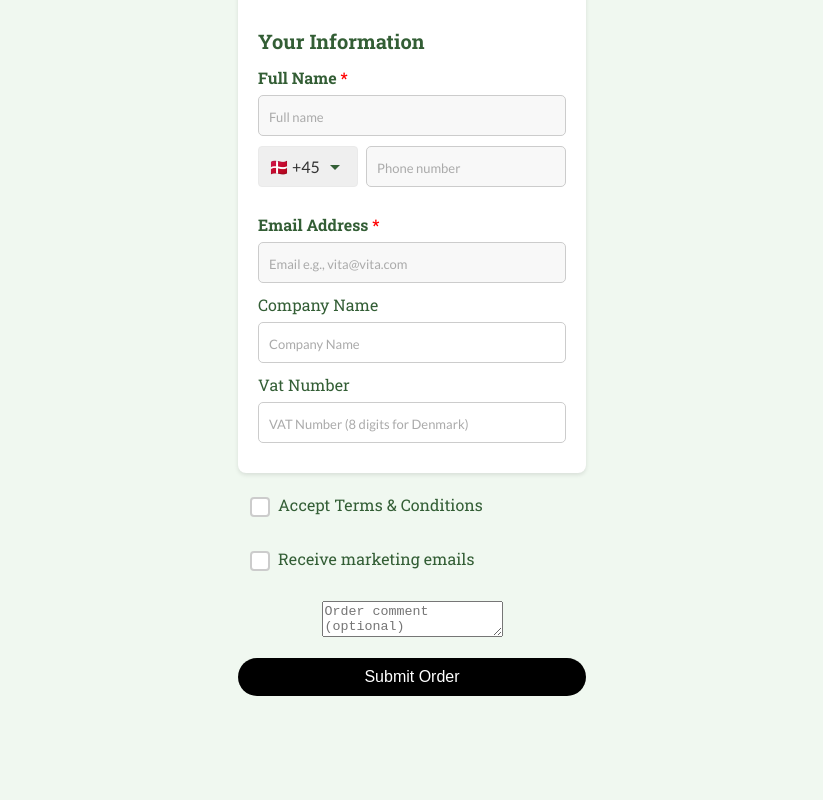
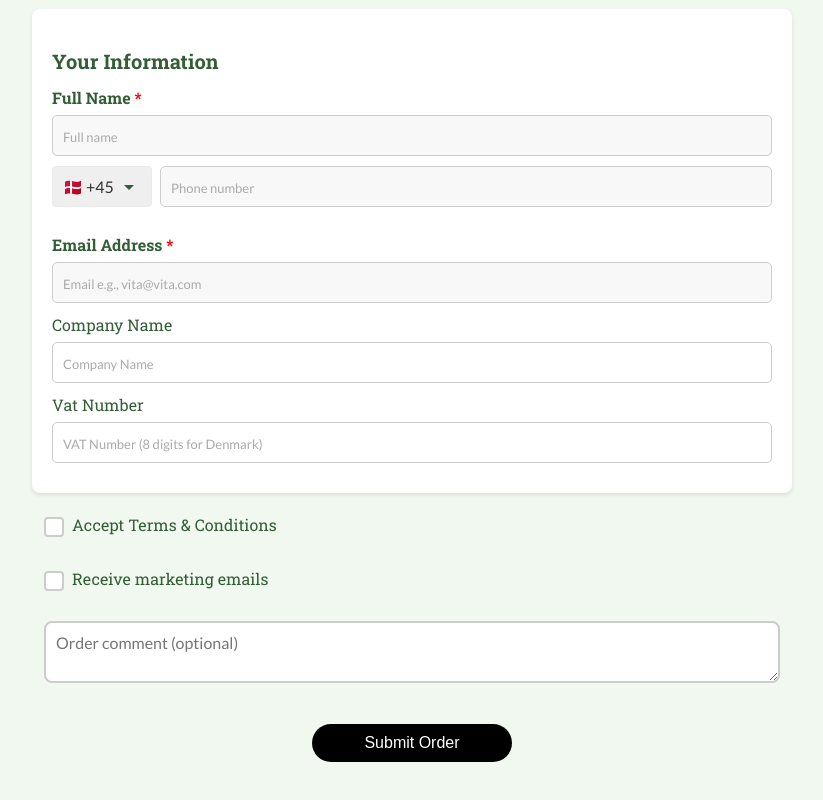
Before and after one commit to yukarasan/vita, a React (Vite) app: page /checkout in a window 1280 px wide. Shown: the part 1172-1972 px from the top of the page, without its empty margins (228-1051 px from the left). Before the commit the page ends 1906 px from the top, so only its background shows below. Built offline with nearby package versions, Linux system fonts and the light colour scheme.

Commit message:
Checkout styling

```diff
--- a/src/components/checkout/Checkout.css
+++ b/src/components/checkout/Checkout.css
@@ -1,4 +1,3 @@
-
 /* Checkout.css */
 
 .submit-order-btn {
@@ -12,6 +11,7 @@
   outline: none;
   margin-top: 15px;
   width: 100%;
+  max-width: 200px;
   box-sizing: border-box;
   transition: background-color 0.3s ease;
 }
@@ -46,7 +46,12 @@ input:focus {
 }
 
 .checkout-container {
-  position: relative; /* This is important for the absolute positioning of the child to work correctly */
+  max-width: 800px;
+  width: 800px; /* NOTE: Adjust this */
+  margin: auto;
+  padding: 20px;
+  border-radius: 8px;
+  background-color: #f0f8f0;
 }
 
 .back-button {
@@ -81,13 +86,11 @@ input:focus {
   font-size: 30px;
 }
 
-/* Style for the checkboxes that matches the theme */
 .input-checkbox {
   vertical-align: middle;
   margin-right: 8px;
 }
 
-/* Style for the checkbox labels that matches the theme */
 .checkbox-label {
   color: #335e35;
   font-family: 'Roboto Slab', sans-serif;
@@ -100,10 +103,9 @@ input:focus {
 .checkbox-container {
   margin-bottom: 20px;
   display: flex;
-  align-items: center; /* Aligns the checkbox and label vertically */
+  align-items: center;
 }
 
-/* Add an empty box before the checkbox is checked */
 .checkbox-label::before {
   content: '';
   display: inline-block;
@@ -114,10 +116,8 @@ input:focus {
   background-color: white;
   margin-right: 8px;
   vertical-align: middle;
-  transition: background-color 0.2s, border-color 0.2s; /* Smooth transition for color changes */
 }
 
-/* Adjust the appearance when the checkbox is checked */
 .input-checkbox:checked + .checkbox-label::before {
   content: '✔';
   color: white;
@@ -128,9 +128,28 @@ input:focus {
   font-weight: bold;
 }
 
-/* Remove default appearance of the standard checkbox */
 .input-checkbox {
   appearance: none;
   -webkit-appearance: none;
   -moz-appearance: none;
 }
+
+textarea {
+  width: calc(100% - 24px);
+  padding: 10px;
+  border: 2px solid #ccc;
+  border-radius: 8px;
+  background-color: white;
+  font-family: 'Lato', sans-serif;
+  font-size: 16px;
+  color: #333;
+  box-sizing: border-box;
+  transition: border-color 0.3s, box-shadow 0.3s;
+  margin-bottom: 20px;
+}
+
+textarea:focus {
+  outline: none;
+  border-color: #4CAF50;
+  box-shadow: 0 0 0 2px #f0f8f0;
+}
--- a/src/components/checkout/Checkout.tsx
+++ b/src/components/checkout/Checkout.tsx
@@ -107,6 +107,7 @@ const Checkout: React.FC<CheckoutProps> = ({
           </div>
 
           <textarea placeholder="Order comment (optional)" value={orderComment} onChange={(e) => setOrderComment(e.target.value)} />
+
           <button type="submit" className="submit-order-btn" disabled={loading}>
             {loading ? "Submitting..." : "Submit Order"}
           </button>
```
Lines whose indentation alone changed are shown as unchanged.
